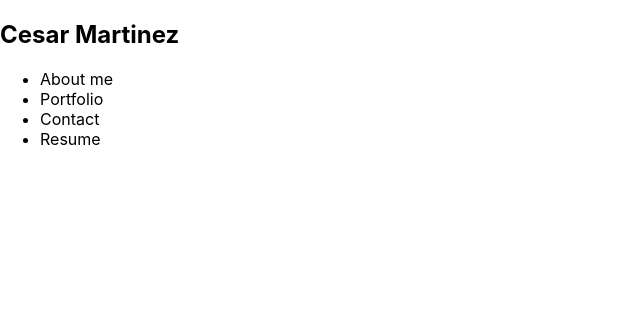
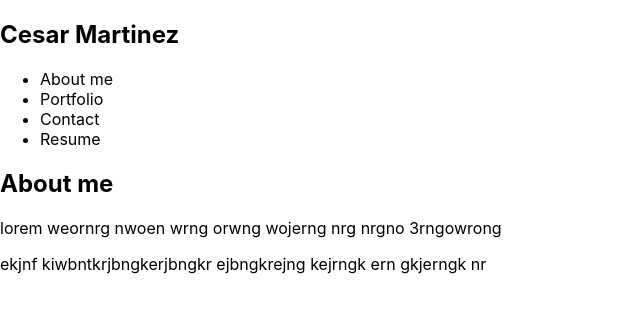
Before and after one commit to Cesar863/portfolio, a React (Create React App) app: page / in a window 1280 px wide. Shown: the top 312 px of the page, without its empty margins (0-640 px from the left). Built offline with nearby package versions, Linux system fonts and the light colour scheme.

Commit message:
created about section component

```diff
--- a/src/App.js
+++ b/src/App.js
@@ -18,16 +18,16 @@ function App() {
 
   return (
     <div>
-      <header>
+      <Header>
         <Nav
           pages={pages}
           setCurrentPage={setCurrentPage}
           currentPage={currentPage}
         ></Nav>
-      </header>
-      {/* <main>
+      </Header>
+      <main>
         <Home currentPage={currentPage}></Home>
-      </main> */}
+      </main>
     </div>
   );
 }
--- a/src/components/About.js
+++ b/src/components/About.js
@@ -0,0 +1,25 @@
+import React, { useState } from 'react';
+import { capitalizeFirstLetter } from '../utils/helpers';
+
+function About() {
+    const [pages] = useState([
+        { name: 'about me'}
+    ]);
+    const [currentPage] = useState(pages[0]);
+
+    return(
+        <div>
+            <div>
+                <div>
+                    <div>
+                        <h1>{capitalizeFirstLetter(currentPage.name)}</h1>
+                        <p> lorem weornrg nwoen wrng orwng wojerng nrg nrgno 3rngowrong </p>
+                        <p> ekjnf kiwbntkrjbngkerjbngkr ejbngkrejng kejrngk ern gkjerngk nr</p>
+                    </div>
+                </div>
+            </div>
+        </div>
+    )
+}
+
+export default About;
--- a/src/components/Home.js
+++ b/src/components/Home.js
@@ -26,7 +26,7 @@ function Home({ currentPage }) {
         <section>
             <Content>{renderPage()}</Content>
         </section>
-    )
+    );
 }
 
 export default Home;
```
